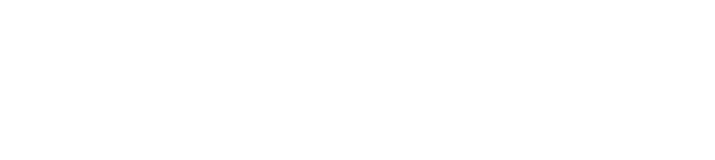
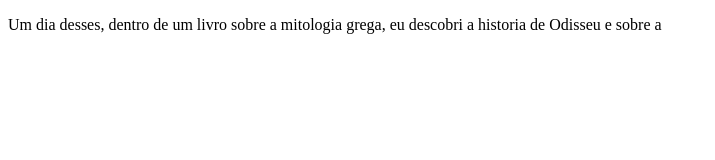
Before and after one commit to Yasmimsantos2805/yaximm, a plain HTML site: page index.html in a window 1280 px wide. Shown: the whole page, without its empty margins (0-715 px from the left). Drawn offline with Linux system fonts and the light colour scheme.

Commit message:
Add files via upload

```diff
--- a/index.html
+++ b/index.html
@@ -8,9 +8,7 @@
 <body>
     <main>
         <div>
-            <P>
-
-            </P>
+            <p>Um dia desses, dentro de um livro sobre a mitologia grega, eu descobri a historia de Odisseu e sobre a </p>
         </div>
     </main>
 
```
